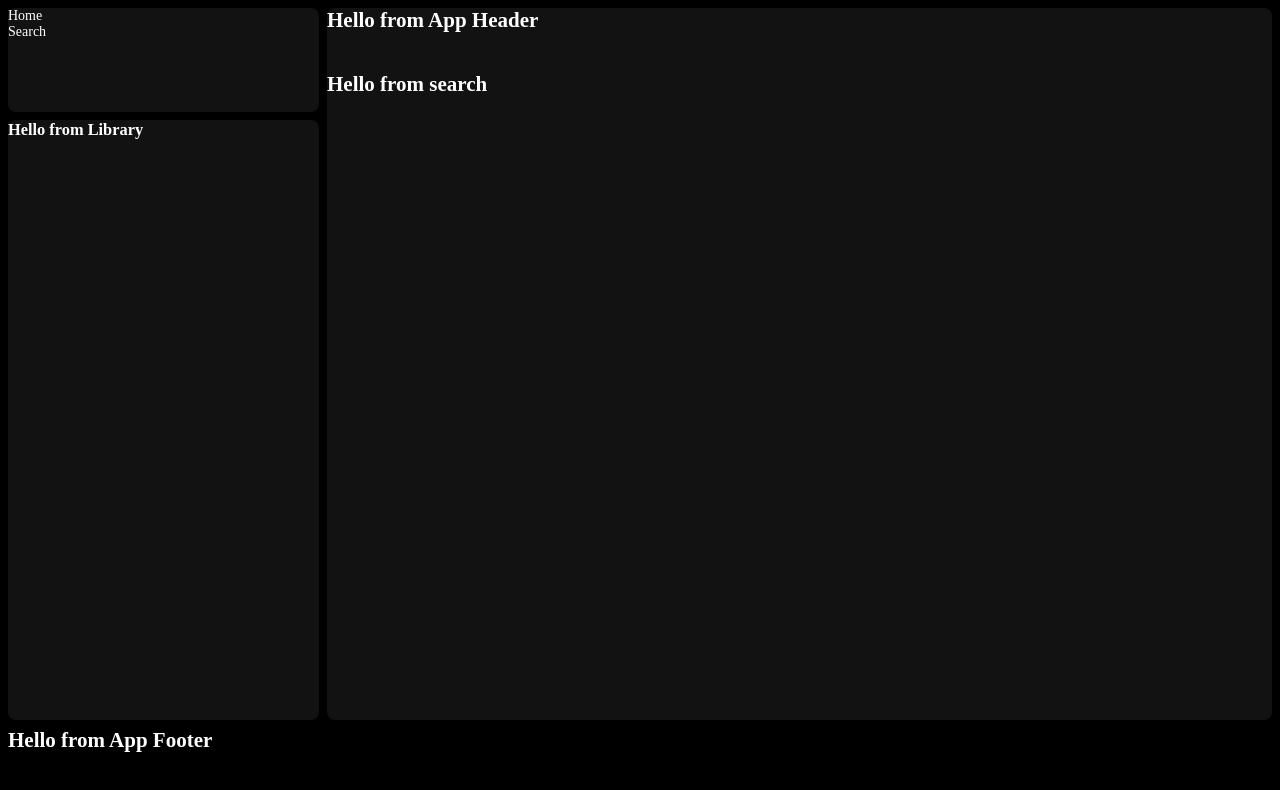
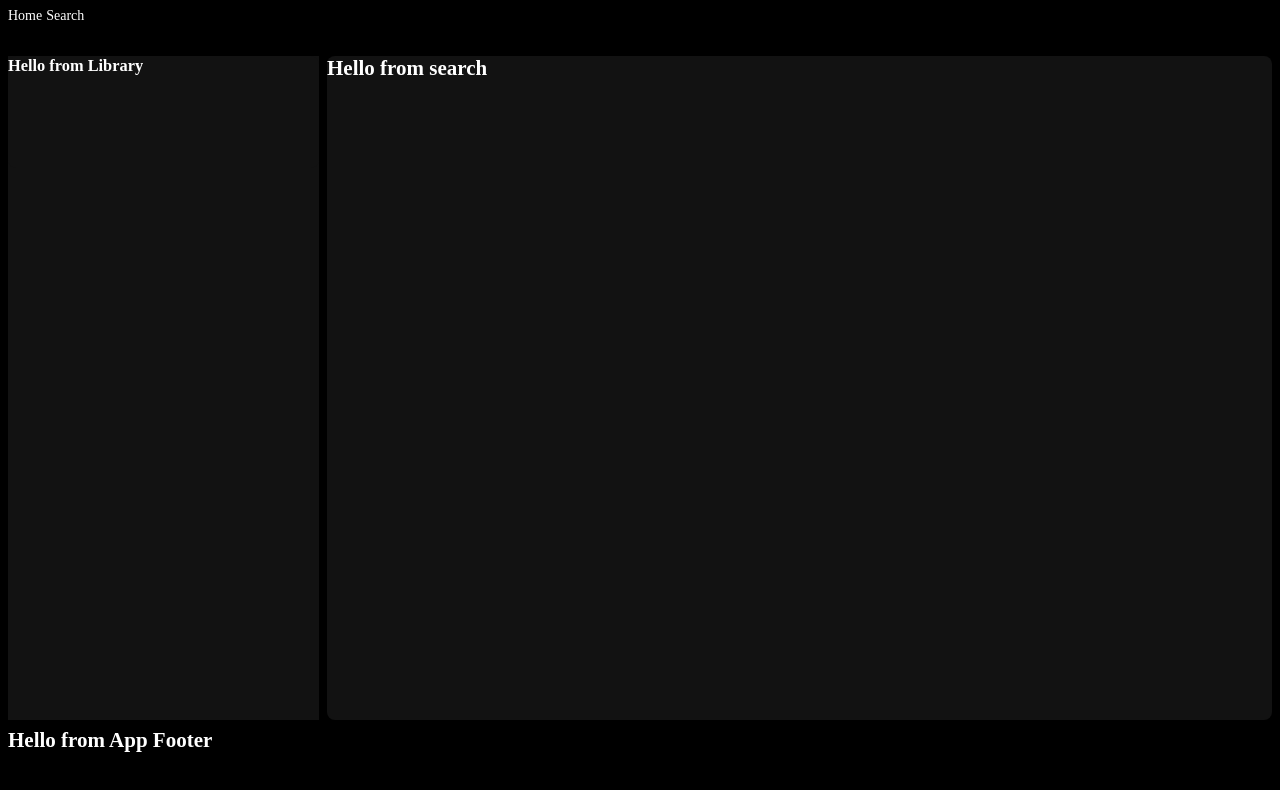
Before and after one commit to BatelKat96/Spotify-Frontend, a React (Vite) app: page /search in a window 1280 px wide. Shown: the top 790 px of the page. Built offline with nearby package versions, Linux system fonts and the light colour scheme; no server answers; a web font is replaced by a local one.

Commit message:
Update layout for the spotify new design

```diff
--- a/src/App.jsx
+++ b/src/App.jsx
@@ -9,10 +9,10 @@ import { AppFooter } from './cmps/AppFooter';
 export function App() {
   return (
     <div className="main-layout">
+      <AppHeader />
       <SideBar />
 
       <main>
-        <AppHeader />
         <Routes>
           <Route path="" element={<Home />} />
           <Route path="/playlist/:playlistId" element={<PlaylistDetails />} />
--- a/src/assets/basics/_base.scss
+++ b/src/assets/basics/_base.scss
@@ -21,7 +21,7 @@ body {
 
 main {
     grid-column: 2;
-    grid-row: 1;
+    grid-row: 2;
     background-color: $bgclr2;
     border-radius: 8px;
     display: grid;
--- a/src/assets/basics/_layout.scss
+++ b/src/assets/basics/_layout.scss
@@ -1,7 +1,7 @@
 .main-layout {
     display: grid;
     grid-template-columns: 319px 1fr;
-    grid-template-rows: 1fr 72px;
+    grid-template-rows: 48px 1fr 72px;
     height: 100%;
 }
 
--- a/src/assets/cmps/_AppFooter.scss
+++ b/src/assets/cmps/_AppFooter.scss
@@ -1,5 +1,5 @@
 .app-footer {
-    grid-row: 2;
+    grid-row: 3;
     grid-column: 1/-1;
     margin-block-start: 8px;
 }
--- a/src/assets/cmps/_AppHeader.scss
+++ b/src/assets/cmps/_AppHeader.scss
@@ -0,0 +1,10 @@
+.app-header {
+    grid-row: 1;
+    grid-column: 1/-1;
+
+
+    nav {
+        display: flex;
+        gap: 4px;
+    }
+}
--- a/src/assets/cmps/_SideBar.scss
+++ b/src/assets/cmps/_SideBar.scss
@@ -2,13 +2,8 @@
     margin-inline-end: 8px;
     display: grid;
     grid-template-rows: 112px 1fr;
+    background-color: $bgclr2;
 
 
-    nav {
-        background-color: $bgclr2;
-        border-radius: 8px;
-        margin-block-end: 8px;
-        display: flex;
-        flex-direction: column;
-    }
+
 }
--- a/src/cmps/AppHeader.jsx
+++ b/src/cmps/AppHeader.jsx
@@ -1,7 +1,12 @@
+import { NavLink } from 'react-router-dom';
+
 export function AppHeader() {
     return (
-        <section>
-            <h1>Hello from App Header</h1>
+        <section className='app-header'>
+            <nav>
+                <NavLink to="/">Home</NavLink>
+                <NavLink to="search">Search</NavLink>
+            </nav>
         </section >
     )
 }
--- a/src/cmps/SideBar.jsx
+++ b/src/cmps/SideBar.jsx
@@ -1,13 +1,8 @@
-import { NavLink } from 'react-router-dom';
 import { Library } from './Library';
 
 export function SideBar() {
     return (
         <section className='side-bar'>
-            <nav>
-                <NavLink to="/">Home</NavLink>
-                <NavLink to="search">Search</NavLink>
-            </nav>
             <Library />
         </section >
     )
```
